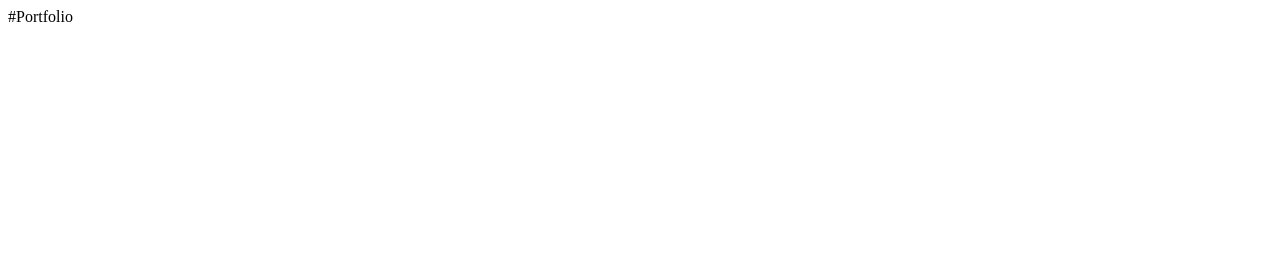
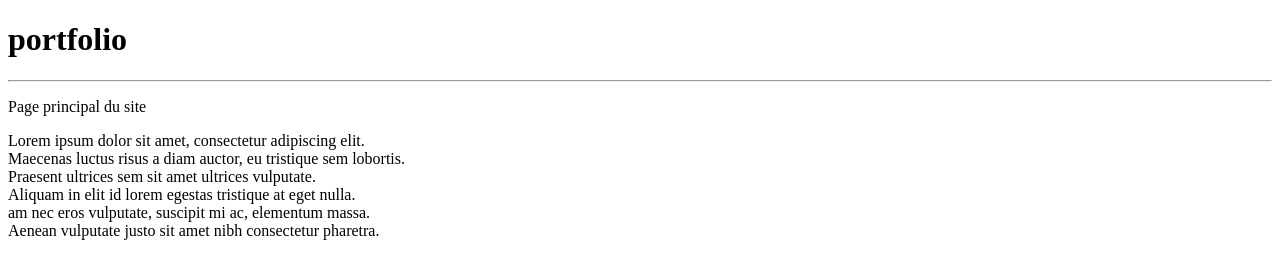
Before and after one commit to SteveneX/portfolio, a plain HTML site: page index.html in a window 1280 px wide. Drawn offline with nearby package versions, Linux system fonts and the light colour scheme.

Commit message:
init projet

```diff
--- a/index.html
+++ b/index.html
@@ -1 +1,29 @@
-#Portfolio
+<!DOCTYPE html>
+<html>
+
+<head>
+    <meta charset="utf-8">
+    <title></title>
+    <script src="https://ajax.googleapis.com/ajax/libs/angularjs/1.5.7/angular.min.js"></script>
+</head>
+
+<body>
+    <h1>portfolio</h1>
+    <hr>
+    <p>
+        Page principal du site
+    </p>
+    <p>
+      Lorem ipsum dolor sit amet, consectetur adipiscing elit.<br>
+Maecenas luctus risus a diam auctor, eu tristique sem lobortis.<br>
+Praesent ultrices sem sit amet ultrices vulputate.<br>
+Aliquam in elit id lorem egestas tristique at eget nulla.<br>
+am nec eros vulputate, suscipit mi ac, elementum massa.<br>
+Aenean vulputate justo sit amet nibh consectetur pharetra.<br>
+    </p>
+</body>
+<script type="text/javascript">
+    alert("Hello world");
+</script>
+
+</html>
```
Also changed, not shown: javascript.js (added), 1 other file.
